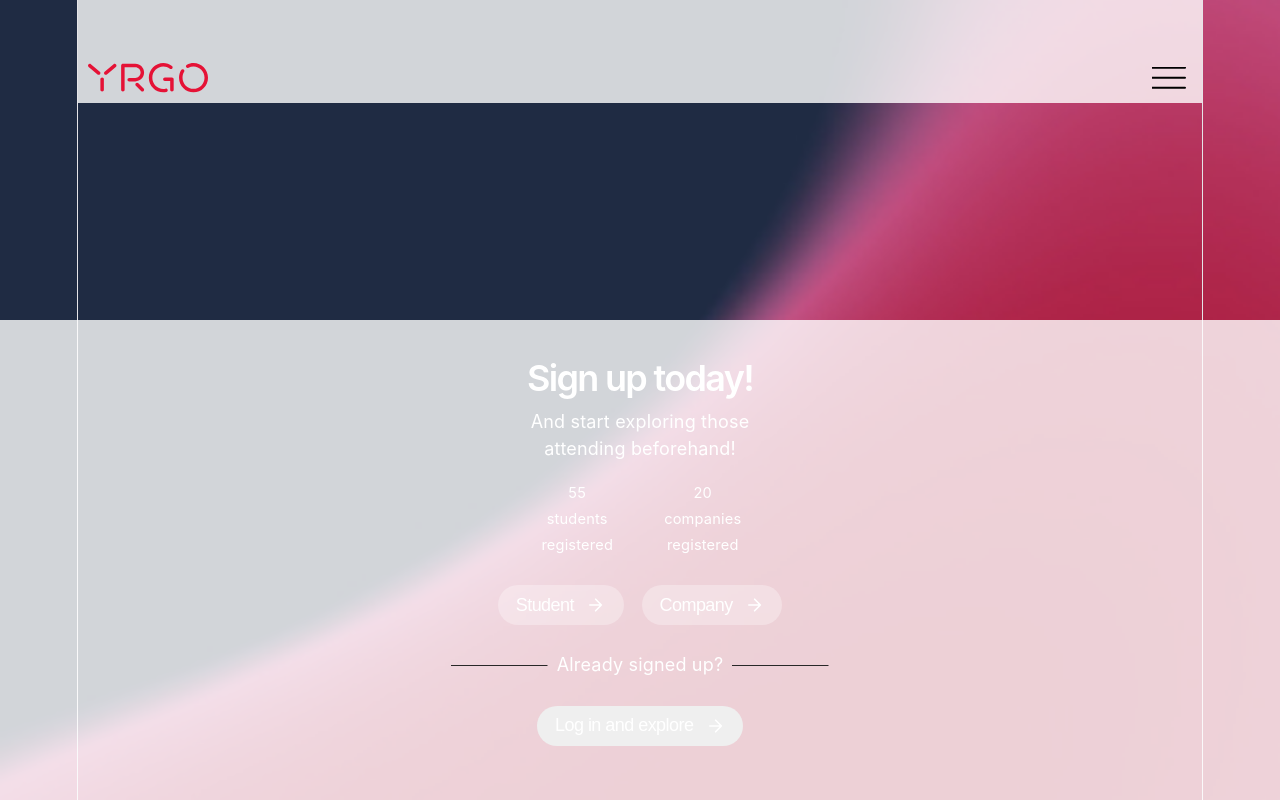
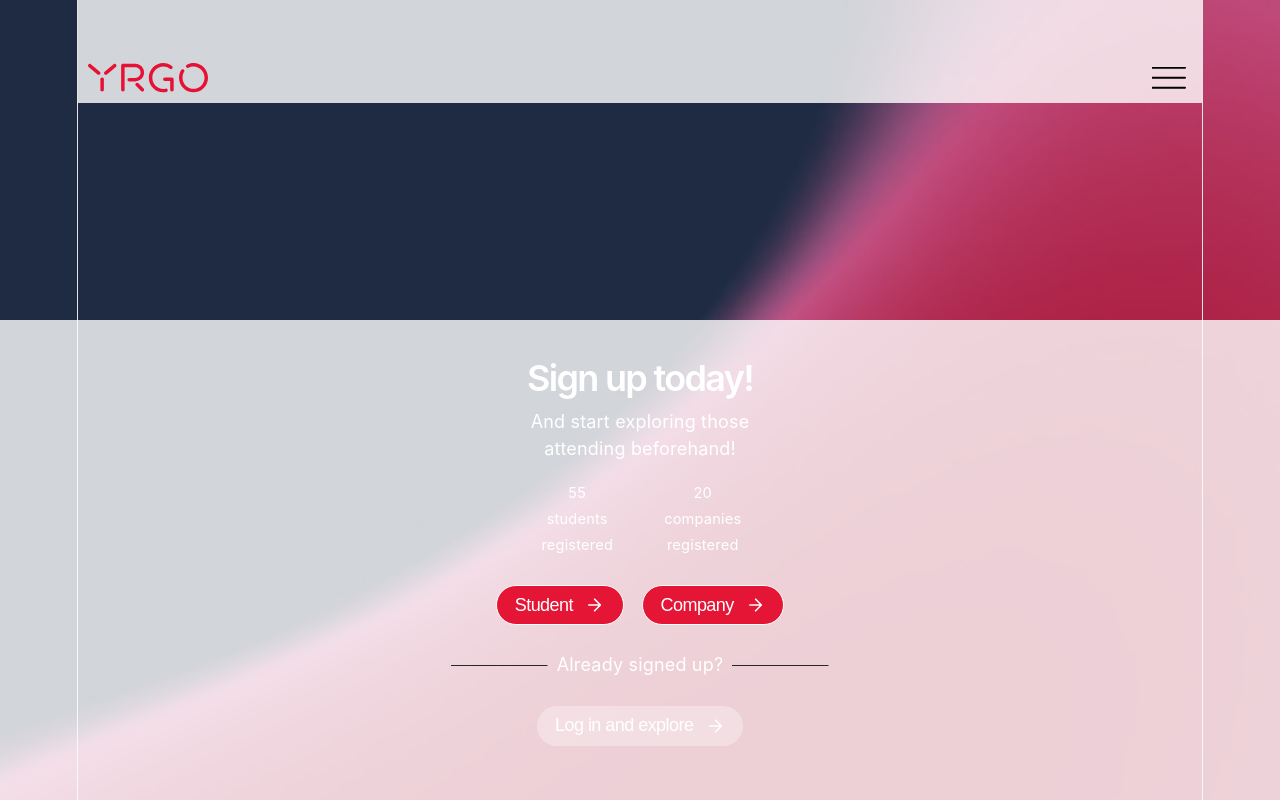
Before and after one commit to egirardo/mingle-app, a React (Vite) app in the folder client/: page / in a window 1280 px wide. Built offline with nearby package versions, Linux system fonts and the light colour scheme.

Commit message:
Fix: Button and Checkbox Styling

```diff
--- a/client/src/components/Forms/Checkboxes/Checkbox.module.css
+++ b/client/src/components/Forms/Checkboxes/Checkbox.module.css
@@ -23,6 +23,7 @@
   color: white;
   cursor: pointer;
   background: rgba(138, 157, 198, 0.30);
+  border: 1px solid rgba(138, 157, 198, 0.00);
 }
 
 .checkbox input:checked + label {
--- a/client/src/components/LandingPage/SignUpInfo.jsx
+++ b/client/src/components/LandingPage/SignUpInfo.jsx
@@ -24,8 +24,8 @@ export default function SignUpInfo() {
                     </div>
                 </div>
                 <div className={styles.buttonsContainer}>
-                    <Button buttonName="Student" buttonColor="gray" iconSrc="arrowRight" onClick={() => navigate('/signup/student')} />
-                    <Button buttonName="Company" buttonColor="gray" iconSrc="arrowRight" onClick={() => navigate('/signup/business')} />
+                    <Button buttonName="Student" variant="redWhiteBorder" iconSrc="arrowRight" onClick={() => navigate('/signup/student')} />
+                    <Button buttonName="Company" variant="redWhiteBorder" iconSrc="arrowRight" onClick={() => navigate('/signup/business')} />
                 </div>
                 <div className={styles.loginContainer}>
                     <div className={styles.loginGroup}>
@@ -33,7 +33,7 @@ export default function SignUpInfo() {
                         <p className={styles.loginText}>Already signed up?</p>
                         <img src={SignUpLine} alt="" aria-hidden="true" className={styles.loginLine} />
                     </div>
-                    <Button buttonName="Log in and explore" variant="whiteGrayBorder" iconSrc="arrowRight" onClick={() => navigate('/login')} />
+                    <Button buttonName="Log in and explore" variant="gray" iconSrc="arrowRight" onClick={() => navigate('/login')} />
                 </div>
             </div>
         </div>
```
